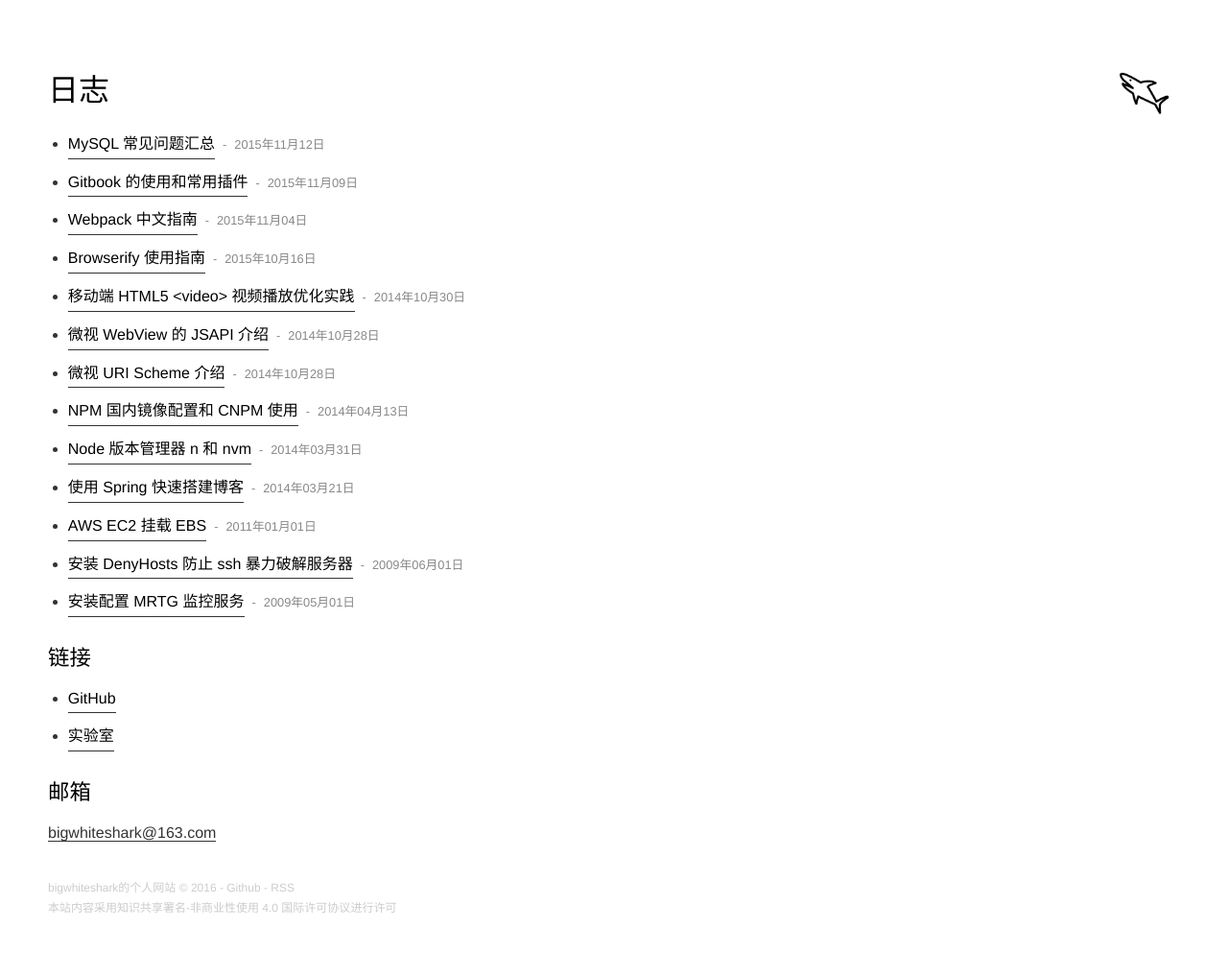
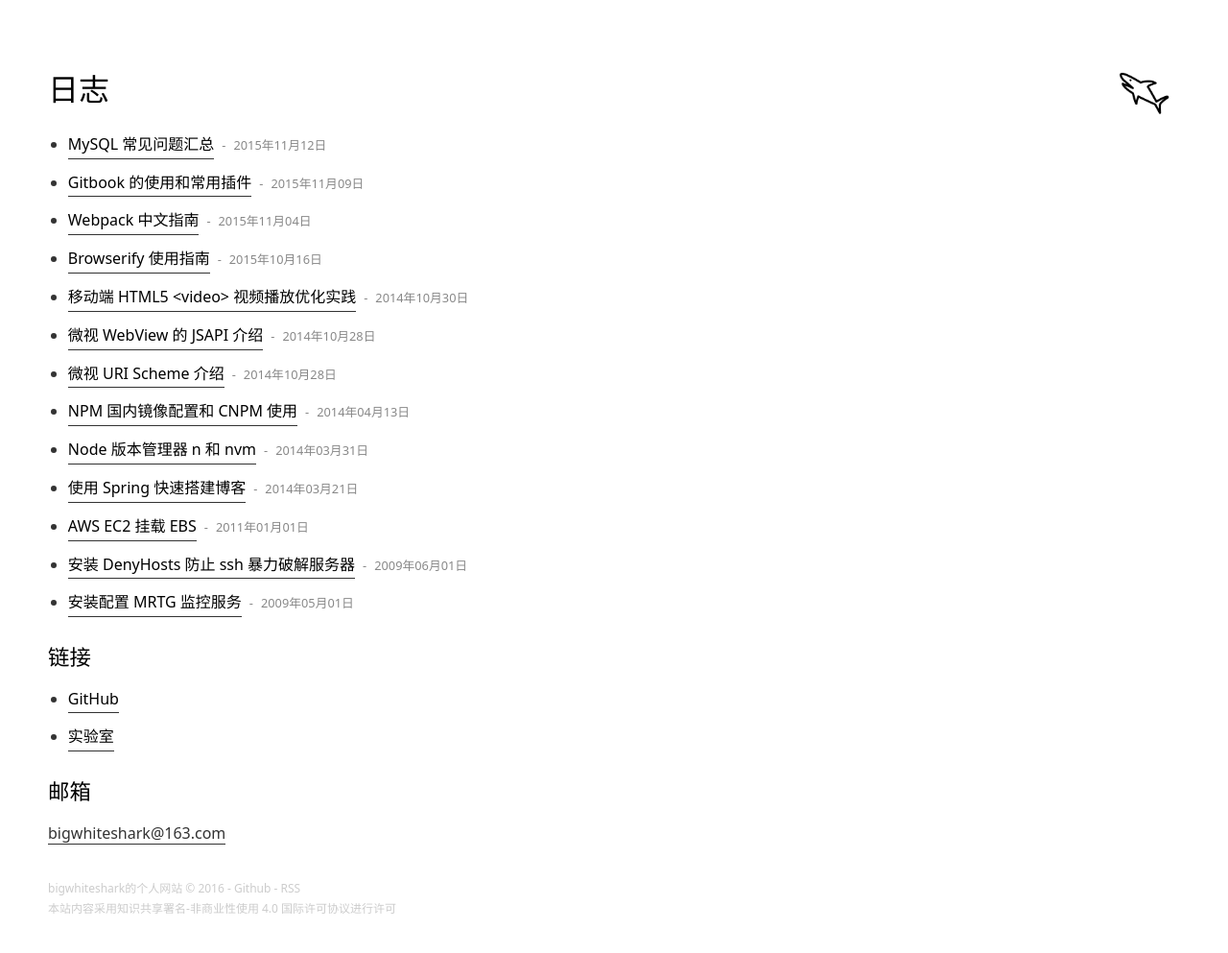
Before and after one commit to bigwhiteshark/bigwhiteshark.github.com, a Jekyll site: the page built from index.html, in a window 1280 px wide. Shown: the whole page at 96% size. Built offline with Jekyll 4.4.1, drawn with Linux system fonts in a browser that asks for light colours; nearby versions of some CDN libraries; some web fonts are replaced; Markdown is read by kramdown in place of the engine named in the settings; comment, search, counter and statistics services are not loaded.

Commit message:
first commit

```diff
--- a/_includes/head.html
+++ b/_includes/head.html
@@ -12,8 +12,8 @@
     {% feed_meta %}
     <link rel="canonical" href="{{ page.url | replace:'index.html','' | prepend: site.url }}">
     <link rel="sitemap" type="application/xml" title="Sitemap" href="/sitemap.xml" />
-    <link href="//cdn.bootcss.com/font-awesome/4.4.0/css/font-awesome.min.css" rel="stylesheet">
-    <link rel="stylesheet" href="//fonts.useso.com/css?family=Open+Sans:300,400,600,700&amp;amp;subset=latin,latin-ext">
+    <!-- <link href="//cdn.bootcss.com/font-awesome/4.4.0/css/font-awesome.min.css" rel="stylesheet">
+    <link rel="stylesheet" href="//fonts.useso.com/css?family=Open+Sans:300,400,600,700&amp;amp;subset=latin,latin-ext"> -->
     <link rel="shortcut icon" href="/favicon.ico"/>
     <link rel="bookmark" href="/favicon.ico"/>
 </head>
--- a/_sass/_typo.scss
+++ b/_sass/_typo.scss
@@ -34,8 +34,7 @@ audio, canvas, video {
 
 /* 要注意表单元素并不继承父级 font 的问题 */
 body, button, input, select, textarea {
-  /*font: 300 1em/1.8 PingFang SC, Lantinghei SC, Microsoft Yahei, Hiragino Sans GB, Microsoft Sans Serif, WenQuanYi Micro Hei, sans;*/
-  font: normal 1em/1.8 "Helvetica Neue","Helvetica","Lucida Grande","Arial","Hiragino Sans GB","Microsoft Yahei","WenQuanYi Micro Hei","sans-serif"
+  font: 300 1em/1.8 PingFang SC, Lantinghei SC, Microsoft Yahei, Hiragino Sans GB, Microsoft Sans Serif, WenQuanYi Micro Hei, sans;
 }
 
 button::-moz-focus-inner,
```
